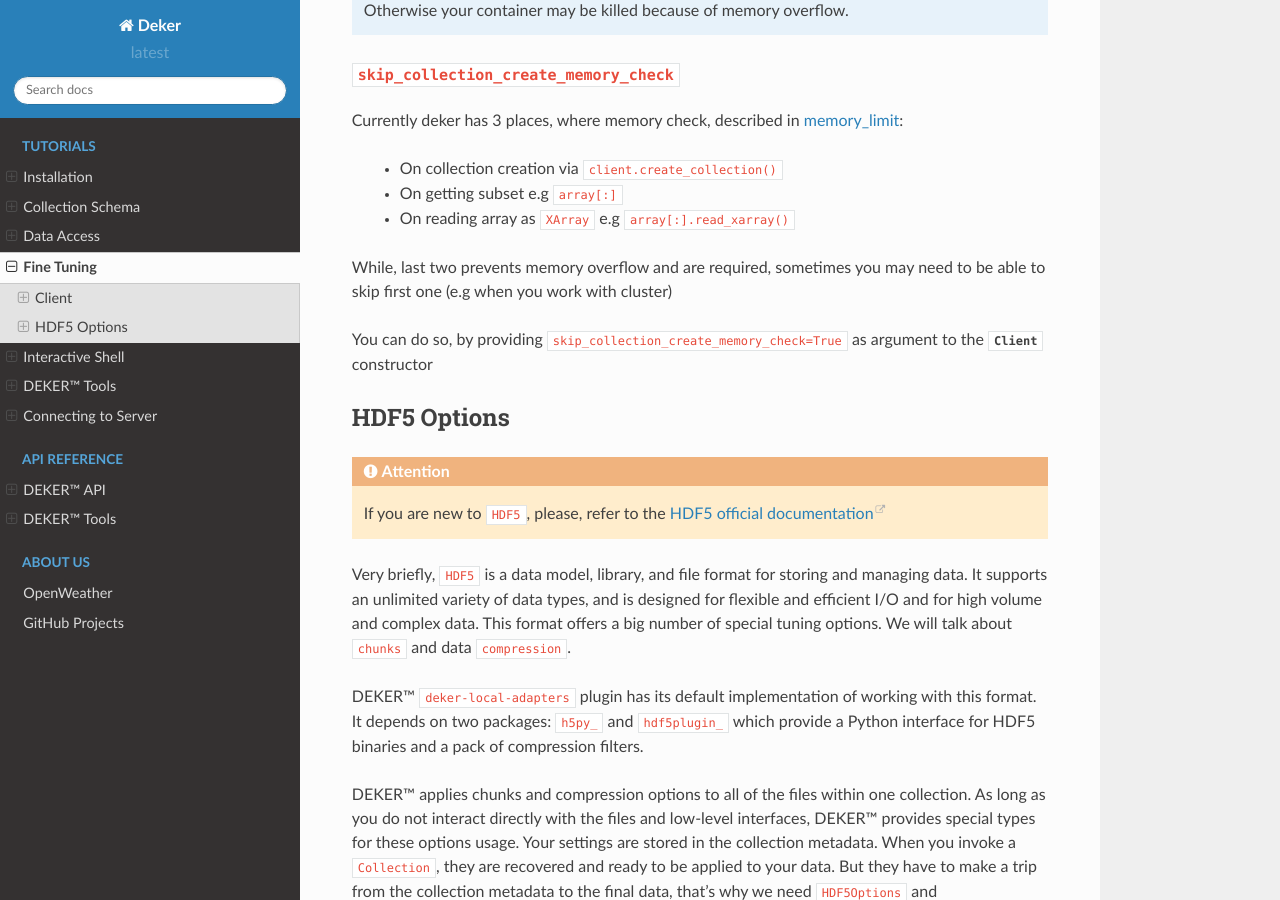
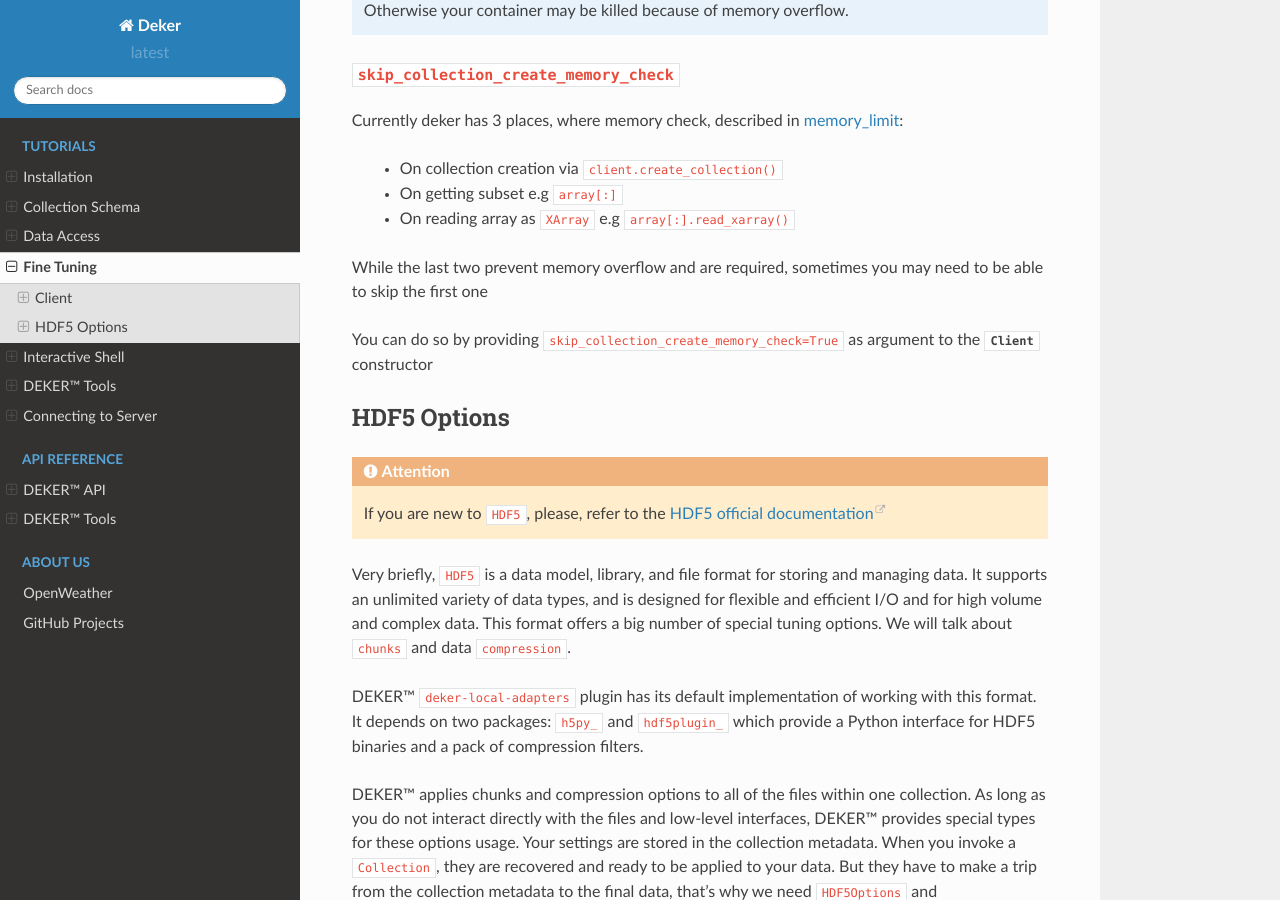
Before and after one commit to openweathermap/deker, a Sphinx documentation site: the page built from docs/deker/fine_tuning.rst, in a window 1280 px wide and 900 px high, scrolled down 3224 px. Built offline with Sphinx 7.4.7 and the Read the Docs theme 2.0.0, drawn with Linux system fonts in a browser that asks for light colours.

Commit message:
Update docs/deker/fine_tuning.rst
Co-authored-by: Sergey Rybakov <64586748+SerGeRybakov@users.noreply.github.com>

```diff
--- a/docs/deker/fine_tuning.rst
+++ b/docs/deker/fine_tuning.rst
@@ -153,11 +153,10 @@ Currently deker has 3 places, where memory check, described in `memory_limit`_:
  * On getting subset e.g ``array[:]``
  * On reading array as ``XArray`` e.g ``array[:].read_xarray()``
 
-While, last two prevents memory overflow and are required,
-sometimes you may need to be able to skip
-first one (e.g when you work with cluster)
+While the last two prevent memory overflow and are required,
+sometimes you may need to be able to skip the first one
 
-You can do so, by providing
+You can do so by providing
 ``skip_collection_create_memory_check=True`` as argument to
 the :meth:`Client <deker.client.Client>` constructor
 
```
